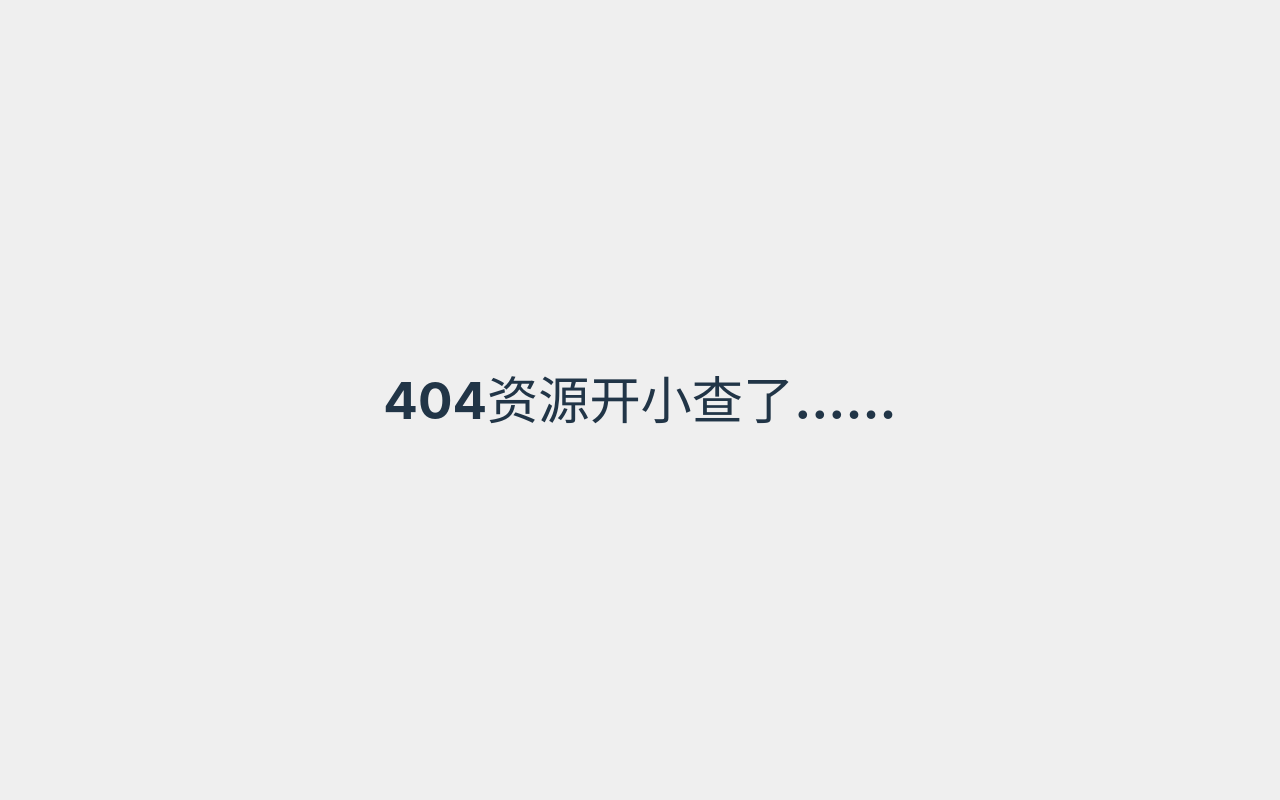
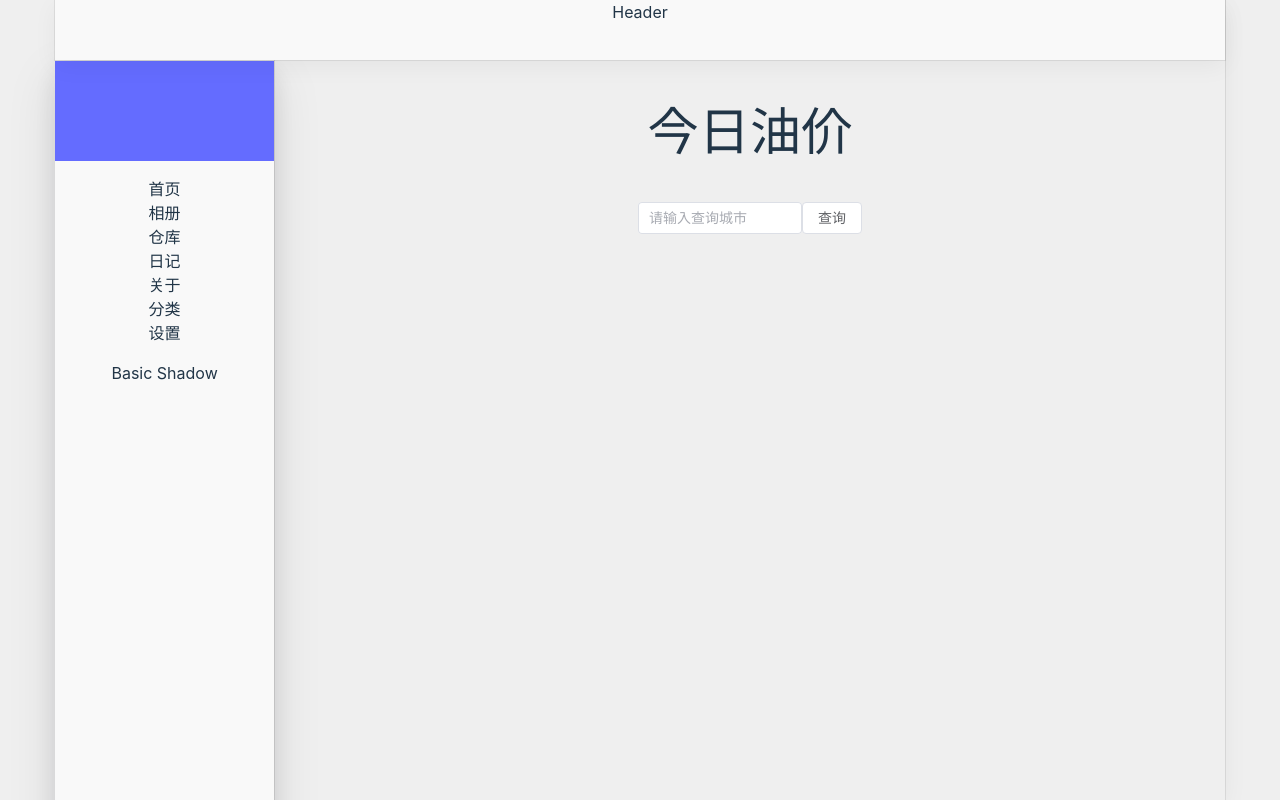
Before and after one commit to Aokieoog/myBlog-vue-vite, a Vue app: page /oilPrices in a window 1280 px wide. Built offline with nearby package versions, Linux system fonts and the light colour scheme; no server answers.

Commit message:
查询汽油信息

```diff
--- a/src/App.vue
+++ b/src/App.vue
@@ -64,6 +64,7 @@ html, body {
 /* 左侧边栏 */
 .el-aside {
   position: fixed;
+  width: 13.7rem !important;
   height: 100vh;
   margin-top: 3.8rem;
   background: #f9f9f9;
@@ -86,7 +87,7 @@ html, body {
   float: right;
   width: calc(73.125rem - 13.75rem);
   height: 100vh;
-  margin-top: 3.8rem;
+  padding-top: 3.8rem !important;
   box-shadow: rgba(0, 0, 0, 0.05) 0px 6px 24px 0px, rgba(0, 0, 0, 0.08) 0px 0px 0px 1px;
 }
 /* 全局路由 */
--- a/src/components/HelloWorld.vue
+++ /dev/null
@@ -1,34 +0,0 @@
-<script setup>
-import { ref } from 'vue'
-import { useRoute } from 'vue-router'
-// 定义数据类型
-// defineProps({
-//   msg: String,
-// });
-const count = ref(0)
-const msg = ref('内容')
-const route = useRoute()
-console.log(route.meta)
-</script>
-
-<template>
-  <h1>{{ msg }}</h1>
-
-  <h1>{{ msg }}</h1>
-  <h1>{{ msg }}</h1>
-  <h1>{{ msg }}</h1>
-  <h1>{{ msg }}</h1>
-  <h1>{{ msg }}</h1>
-  <h1>{{ msg }}</h1>
-
-  <div class="card">
-    <button type="button" @click="count++">count is {{ count }}</button>
-  </div>
-
-</template>
-
-<style scoped>
-.read-the-docs {
-  color: #888;
-}
-</style>
--- a/src/components/sidebar/sidebar.vue
+++ b/src/components/sidebar/sidebar.vue
@@ -1,5 +1,5 @@
 <script setup>
-import { ref } from 'vue'
+import { reactive, ref } from 'vue'
 
 const shadowGroup = ref([
   {
@@ -7,30 +7,38 @@ const shadowGroup = ref([
     type: ''
   }
 ])
-// const getCssVarName = (type: string) => {
-//   return `--el-box-shadow${type ? '-' : ''}${type}`;
-// };
+const datalist = reactive([
+    { sidebar: '首页' },
+    { sidebar: '相册' },
+    { sidebar: '仓库' },
+    { sidebar: '日记' },
+    { sidebar: '关于' },
+    { sidebar: '分类' },
+    { sidebar: '设置' }
+  ]
+)
+
 
 </script>
 
 <template>
   <div class="sidebar">
-    <h1>11</h1>
+    <div class="sidebar-header"></div>
     <ul>
-      <li>用户管理</li>
-      <li>账户管理</li>
-      <li>密码管理</li>
-      <li>个性签名</li>
+      <li v-for="(item) in datalist">{{ item.sidebar }}</li>
     </ul>
     <ul>
       <li>{{ shadowGroup[0].name }}</li>
-      <li></li>
-      <li></li>
     </ul>
   </div>
 </template>
 
 <style scoped>
+.sidebar-header{
+  width: 13.75rem;
+  height: 6.25rem;
+  background-color: #646cff;
+}
 ul {
   padding: 0;
 }
--- a/src/router/index.js
+++ b/src/router/index.js
@@ -17,12 +17,12 @@ const routes = [
     component: () => import('../views/404.vue')
   },
   {
-    path: '/hello',
-    name: 'hello',
+    path: '/oilPrices',//今日油价
+    name: 'oilPrices',
     meta:{
       fullPageDisplay:false//不需要全页展示的组件
     },
-    component: () => import('../components/HelloWorld.vue')
+    component: () => import('../views/OilPrices/oilPrices.vue')
   }
 ];
 const router = createRouter({
--- /dev/null
+++ b/src/views/OilPrices/oilPrices.vue
@@ -0,0 +1,51 @@
+<script setup>
+import { getCurrentInstance, ref } from 'vue'
+import { useRoute } from 'vue-router'
+
+const { proxy } = getCurrentInstance()
+const msg = ref('今日油价')
+let vale = ref('',)
+const route = useRoute()
+
+/**
+ * 查询省份汽油物价
+ * @param address 省份
+ * @param headers 自定义请求头部
+ * @constructor
+ */
+function OilPrices(address){
+  proxy.$http({
+    headers:{
+      contentType : 'application/json;charset=UTF-8'
+    },
+    method: 'get',
+    url: 'https://www.mxnzp.com/api/oil/search',
+    params: {
+      province:address,
+      app_id:'l8lesimwu6oumkj9',
+      app_secret:'cWdQQnp0Nnd6QUpweFJhM2F1L0ZwZz09'
+    },
+  }).then((res) => {
+    console.log(res)
+  })
+}
+OilPrices('浙江')
+
+</script>
+
+<template>
+  <h1>{{ msg }}</h1>
+  <el-input v-model="vale" placeholder="请输入查询城市"></el-input>
+  <el-button @click="OilPrices(vale)">查询</el-button>
+
+
+</template>
+
+<style scoped>
+.read-the-docs {
+  color: #888;
+}
+.el-input{
+  width: 10.25rem;
+}
+</style>
```
